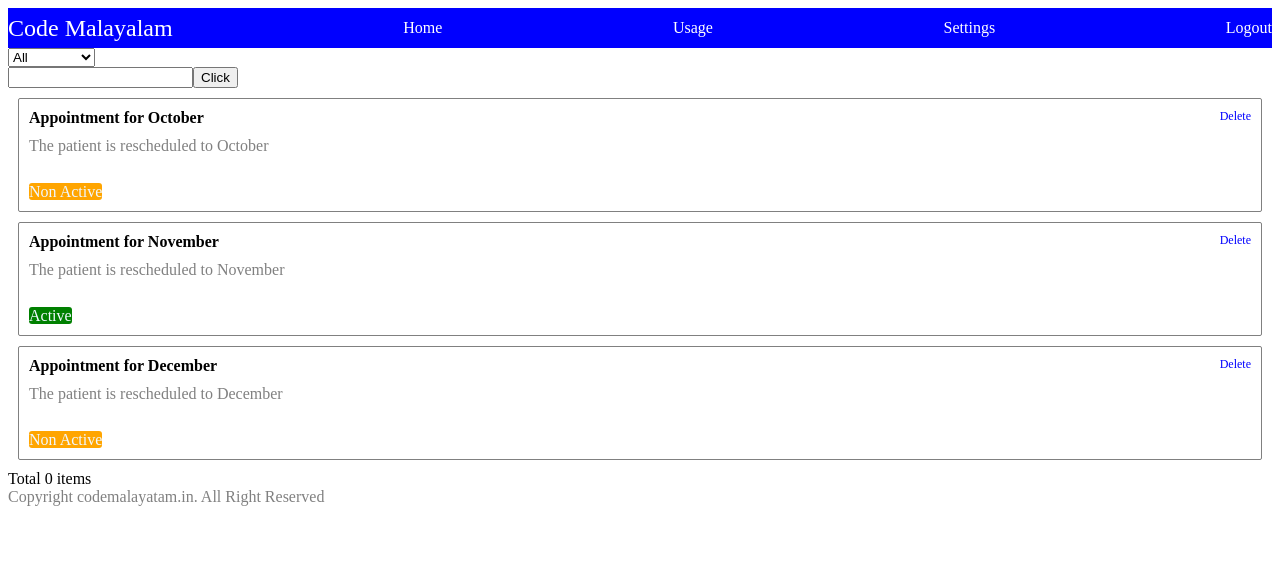
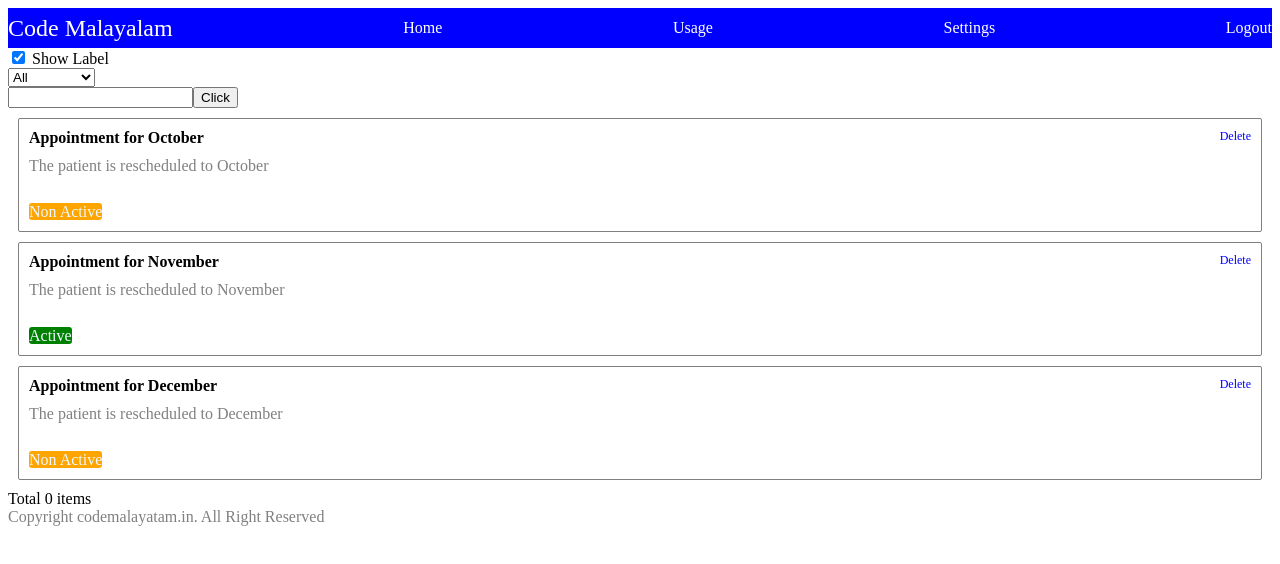
Before and after one commit to buildwithfavas/react-codeMalyalamNotes, a React (Create React App) app in the folder my-first-app/: page / in a window 1280 px wide. Shown: the top 564 px of the page. Built offline with nearby package versions, Linux system fonts and the light colour scheme.

Commit message:
useContext()

```diff
--- a/my-first-app/src/list/Label.js
+++ b/my-first-app/src/list/Label.js
@@ -1,23 +1,21 @@
-import React from "react";
+import { useContext } from "react";
 import "./Label.css";
+import { MyContext } from './Pages/HomePage';
 
-// function Label(){
-//     return <span>Label 1</span>
-// }
-
-class Label extends React.Component {
-    render() {
-        const props = this.props;
-        const style = props.isActive ? { background: "green" } : { background: "orange" }
-        return <span
-        onClick={()=>{
-            props.onAction(props.isActive ? "active" : "non-active");
-        }}
-        className="list-label-item"
-        style={style}>
+function Label(props) {
+    const val = useContext(MyContext);
+    const style = props.isActive ? { background: "green" } : { background: "orange" }
+    if (val === false) { return null }
+    return (
+        <span
+            onClick={() => {
+                props.onAction(props.isActive ? "active" : "non-active");
+            }}
+            className="list-label-item"
+            style={style}>
             {props.isActive ? "Active" : "Non Active"}
-        </span>;
-    }
+        </span>
+    );
 }
 
 export default Label;
--- a/my-first-app/src/list/Pages/HomePage.js
+++ b/my-first-app/src/list/Pages/HomePage.js
@@ -1,6 +1,8 @@
 import React from "react";
 import Tools from "../../components/Tools";
 import SimpleList from "../SimpleList";
+
+const MyContext = React.createContext();
 
 class HomePage extends React.Component {
 
@@ -10,7 +12,8 @@ class HomePage extends React.Component {
         this.state = {
             data: [],
             activeState: "all",
-            message: ''
+            message: '',
+            showLabel: true
         };
     }
 
@@ -61,6 +64,13 @@ class HomePage extends React.Component {
         });
     }
 
+    handleShowLabel = (event) => {
+        //console.log(event.target.checked);
+        this.setState({
+            showLabel: event.target.checked
+        });
+    }
+
     render() {
         const { data, activeState } = this.state;
         const newArr = data.filter((item) => {
@@ -77,11 +87,22 @@ class HomePage extends React.Component {
         });
 
         return (
-            <Tools labelValue={activeState} onAction={this.onListChange}>
-                <SimpleList onLabelClick={this.handleLabelClick} data={newArr} onAction={this.handleDelete} />
-            </Tools>
+            <div>
+                <div>
+                    <input checked={this.state.showLabel} onChange={this.handleShowLabel} type='checkbox'></input> Show Label
+                </div>
+                <MyContext.Provider value={this.state.showLabel}>
+                    <Tools labelValue={activeState} onAction={this.onListChange}>
+                        <SimpleList onLabelClick={this.handleLabelClick} data={newArr} onAction={this.handleDelete} />
+                    </Tools>
+                </MyContext.Provider>
+            </div>
         );
     }
 }
 
 export default HomePage;
+
+export {
+    MyContext
+}
```
Also changed, not shown: 1 other file (tests, documents, lock files or other folders).
